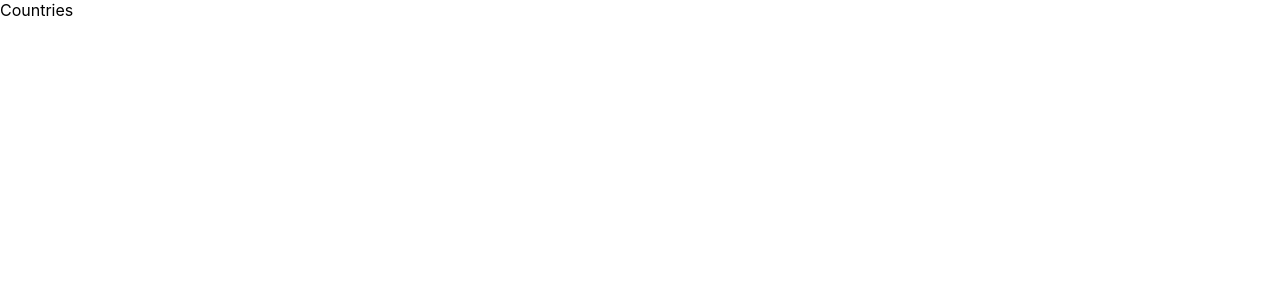
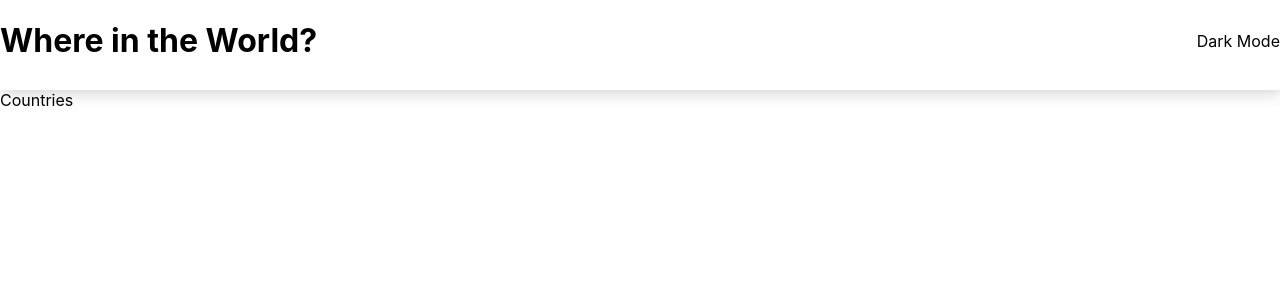
Before and after one commit to amt-richard-dadzie/rest-countries-api-app, a React (Create React App) app: page / in a window 1280 px wide. Shown: the top 300 px of the page. Built offline with nearby package versions, Linux system fonts and the light colour scheme.

Commit message:
Create header component

```diff
--- a/src/App.tsx
+++ b/src/App.tsx
@@ -1,8 +1,10 @@
 import { MainRoutes } from "./routes/MainRoutes";
+import { Header } from "./components/Header/Header";
 
 const App = () => {
   return (
     <>
+      <Header />
       <MainRoutes />
     </>
   );
--- /dev/null
+++ b/src/components/Header/Header.tsx
@@ -0,0 +1,12 @@
+import * as C from "./styles";
+
+export const Header = () => {
+  return (
+    <C.Header>
+      <div className="container">
+        <h1>Where in the World?</h1>
+        <p>Dark Mode</p>
+      </div>
+    </C.Header>
+  );
+};
--- /dev/null
+++ b/src/components/Header/styles.ts
@@ -0,0 +1,17 @@
+import styled from "styled-components";
+
+export const Header = styled.header`
+  height: 90px;
+  box-shadow: 2px 2px 1em rgba(0, 0, 0, 0.2);
+
+  .container {
+    display: flex;
+    justify-content: space-between;
+    align-items: center;
+    width: 100%;
+  }
+
+  p {
+    cursor: pointer;
+  }
+`;
```
Also changed, not shown: src/components/input/Input.tsx (added), src/components/input/styles.ts (added).
